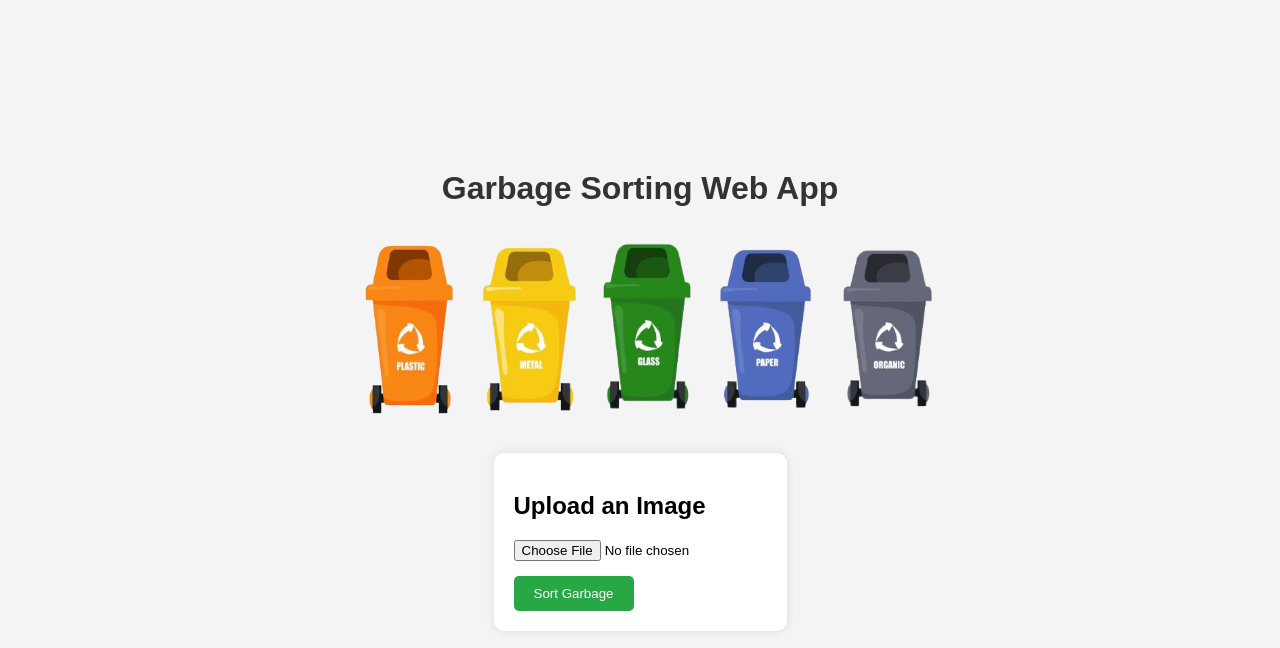
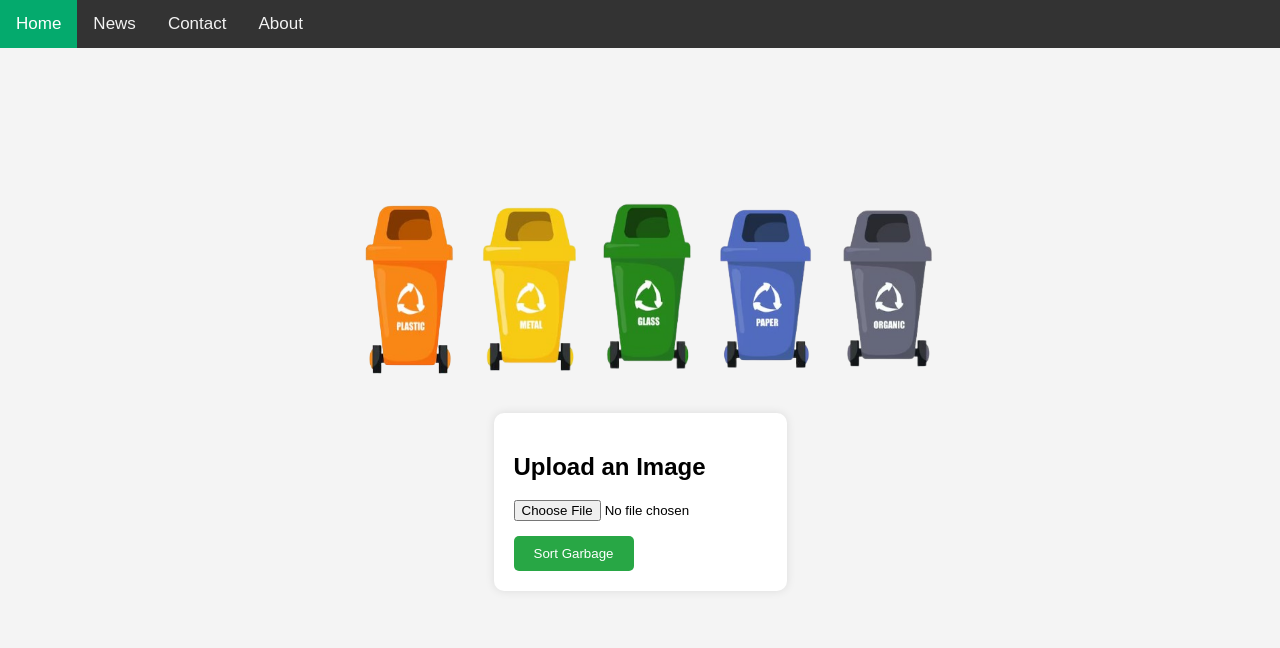
Before and after one commit to amujkic1/DropCycle, a plain HTML site: page chatbot/templates/index.html in a window 1280 px wide. Drawn offline with Linux system fonts and the light colour scheme.

Commit message:
added navigation bar

```diff
--- a/chatbot/templates/index.html
+++ b/chatbot/templates/index.html
@@ -73,6 +73,34 @@
             border-radius: 5px;
         }
 
+        .topnav {
+            background-color: #333;
+            overflow: hidden;
+            position: fixed;
+            top: 0;
+            width: 100%;
+            z-index: 1000;
+        }
+
+        .topnav a {
+            float: left;
+            color: #f2f2f2;
+            text-align: center;
+            padding: 14px 16px;
+            text-decoration: none;
+            font-size: 17px;
+        }
+
+        .topnav a:hover {
+            background-color: #ddd;
+            color: black;
+        }
+
+        .topnav a.active {
+            background-color: #04AA6D;
+            color: white;
+        }
+
         @keyframes scale {
             0% {
                 transform: scale(1);
@@ -90,7 +118,13 @@
 </head>
 <body>
 
-    <h1>Garbage Sorting Web App</h1>
+    <div class="topnav">
+        <a class="active" href="#home">Home</a>
+        <a href="#news">News</a>
+        <a href="#contact">Contact</a>
+        <a href="#about">About</a>
+    </div>
+
 
     <div id="images-container">
         <div class="image-item" id="plastic">
@@ -140,10 +174,25 @@
             .then(response => response.json())
             .then(data => {
                 document.getElementById('result').innerHTML = `<p>Detected garbage type: ${data.type}</p>`;
-                if(data.type=="Organic")
-                    console.log("Organic")
+                if(data.type=="Organic"){
                     const image = document.getElementById('organic');
                     image.classList.add('animate');
+                }
+                else if(data.type=="Aluminum can" || data.type=="Aluminum caps" || data.type=="Tin"){
+                    const image = document.getElementById('metal');
+                    image.classList.add('animate');
+                }
+                else if(data.type=="Plastic bag" || data.type=="Plastic bottle" || data.type=="Plastic can" || data.type=="Plastic canister"){
+                    const image = document.getElementById('plastic');
+                    image.classList.add('animate');
+                }
+                else if(data.type=="Glass bottle"){
+                    const image = document.getElementById('glass');
+                    image.classList.add('animate');
+                }else if(data.type=="Paper" || data.type=="Paper bag" || data.type=="Cardboard"){
+                    const image = document.getElementById('paper');
+                    image.classList.add('animate');
+                }
             })
             .catch(error => {
                 console.error('Error:', error);
```
Also changed, not shown: uploads/glass.png (added).
